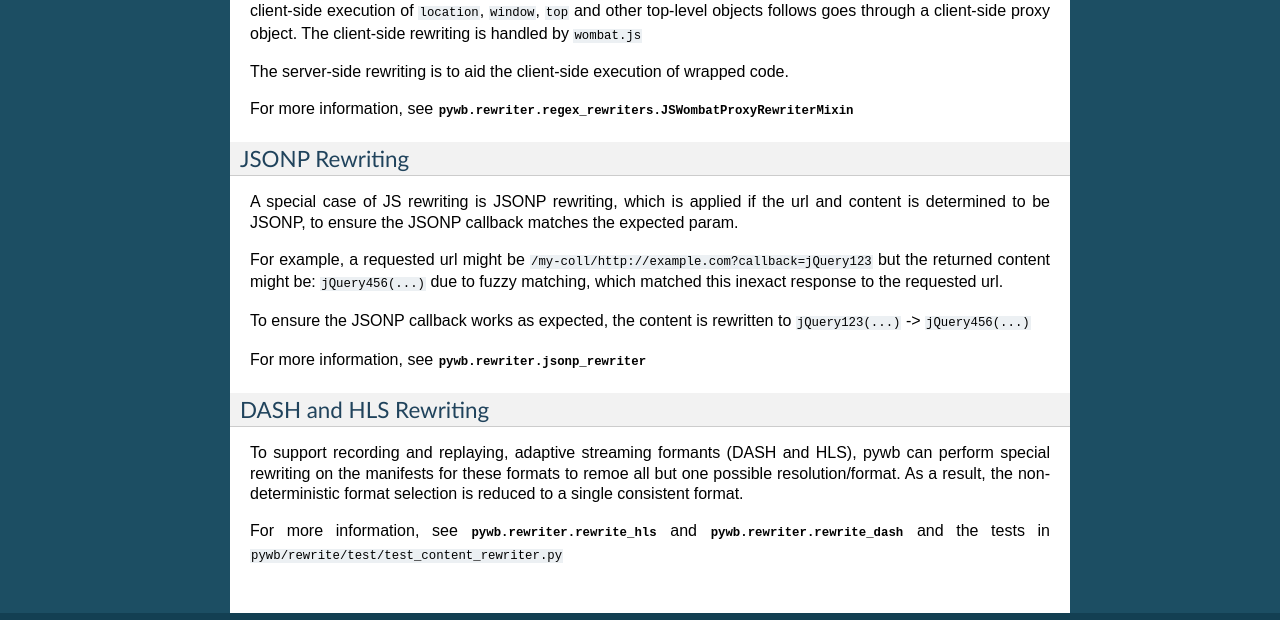
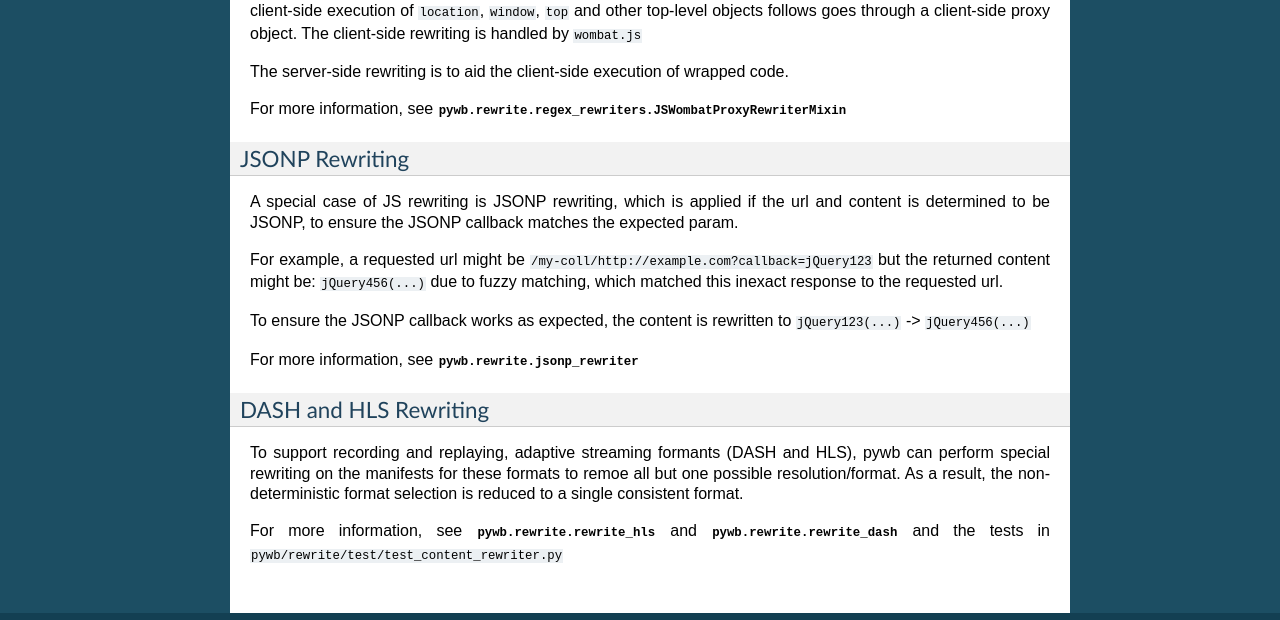
Before and after one commit to webrecorder/pywb, a Sphinx documentation site: the page built from docs/manual/rewriter.rst, in a window 1280 px wide and 900 px high, scrolled down 2170 px. Shown: the part 225-845 px from the top of the window. Built offline with Sphinx 7.4.7, drawn with Linux system fonts in a browser that asks for light colours; pages that are not in the unit, such as notebooks, are missing from menus; some of the changed text lies outside the part shown.

Commit message:
fix incorrect names in docs/manual/rewriter.rst

```diff
--- a/docs/manual/rewriter.rst
+++ b/docs/manual/rewriter.rst
@@ -92,7 +92,7 @@ Configuring Rewriters
 ---------------------
 
 pywb provides customizable rewriting based on content-type, the available types are configured
-in the :py:mod:`pywb.rewriter.default_rewriter`, which specifies rewriter classes per known type,
+in the :py:mod:`pywb.rewrite.default_rewriter`, which specifies rewriter classes per known type,
 and mapping of content-types to rewriters.
 
 
@@ -127,7 +127,7 @@ Then, the entire script block is wrapped in a special code block to be executed
 
 The server-side rewriting is to aid the client-side execution of wrapped code.
 
-For more information, see :py:mod:`pywb.rewriter.regex_rewriters.JSWombatProxyRewriterMixin`
+For more information, see :py:mod:`pywb.rewrite.regex_rewriters.JSWombatProxyRewriterMixin`
 
 
 JSONP Rewriting
@@ -141,7 +141,7 @@ For example, a requested url might be ``/my-coll/http://example.com?callback=jQu
 
 To ensure the JSONP callback works as expected, the content is rewritten to ``jQuery123(...)`` -> ``jQuery456(...)``
 
-For more information, see :py:mod:`pywb.rewriter.jsonp_rewriter`
+For more information, see :py:mod:`pywb.rewrite.jsonp_rewriter`
 
 
 DASH and HLS Rewriting
@@ -149,4 +149,4 @@ DASH and HLS Rewriting
 
 To support recording and replaying, adaptive streaming formants (DASH and HLS), pywb can perform special rewriting on the manifests for these formats to remoe all but one possible resolution/format. As a result, the non-deterministic format selection is reduced to a single consistent format.
 
-For more information, see :py:mod:`pywb.rewriter.rewrite_hls` and :py:mod:`pywb.rewriter.rewrite_dash` and the tests in ``pywb/rewrite/test/test_content_rewriter.py``
+For more information, see :py:mod:`pywb.rewrite.rewrite_hls` and :py:mod:`pywb.rewrite.rewrite_dash` and the tests in ``pywb/rewrite/test/test_content_rewriter.py``
```
